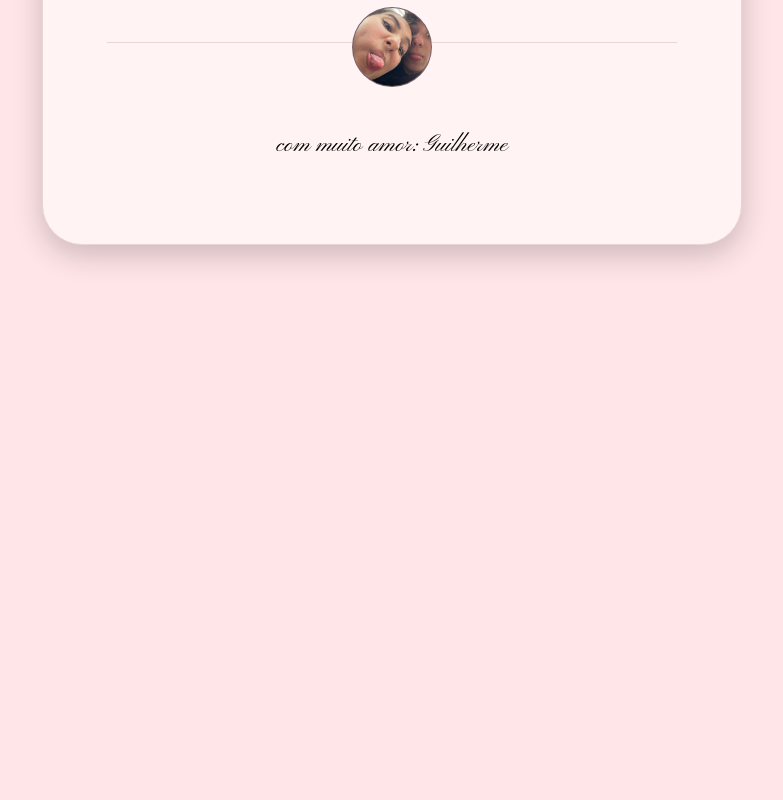
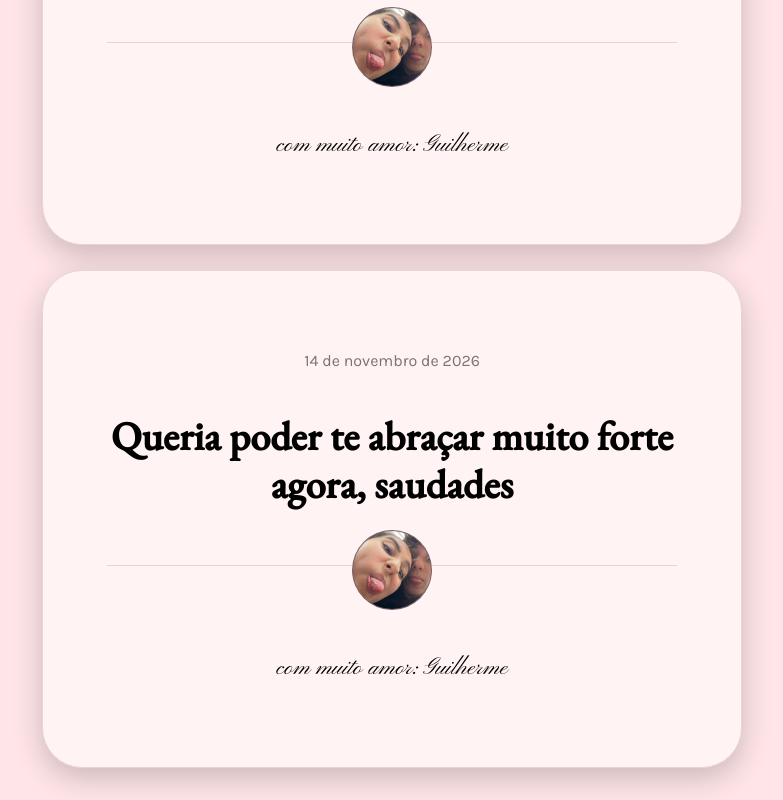
Before and after one commit to guilhermegollfigueiro/projeto_frase, a plain HTML site: page historico.html in a window 1280 px wide. Shown: the part 442-1242 px from the top of the page, without its empty margins (248-1031 px from the left). Before the commit the page ends 800 px from the top, so only its background shows below. Drawn offline with nearby package versions, Linux system fonts and the light colour scheme.

Commit message:
Atualizar o historico.html

```diff
--- a/historico.html
+++ b/historico.html
@@ -45,6 +45,20 @@
                 <h2 class="com-amor">com muito amor: Guilherme</h2>
         </div>
 
+        <div class="frases">
+
+            <p>14 de novembro de 2026</p>
+                <h1 id="frase" class="frase">Queria poder te abraçar muito forte agora, saudades</h1>
+
+                <div class="linha-container">
+                    <hr>
+                    <div class="circulo">
+                        <img class="imagem" src="assets/eu-e-ela.jpeg" alt="">
+                    </div>
+                </div>
+                <h2 class="com-amor">com muito amor: Guilherme</h2>
+        </div>
+
     </main>
 
 </body>
```
